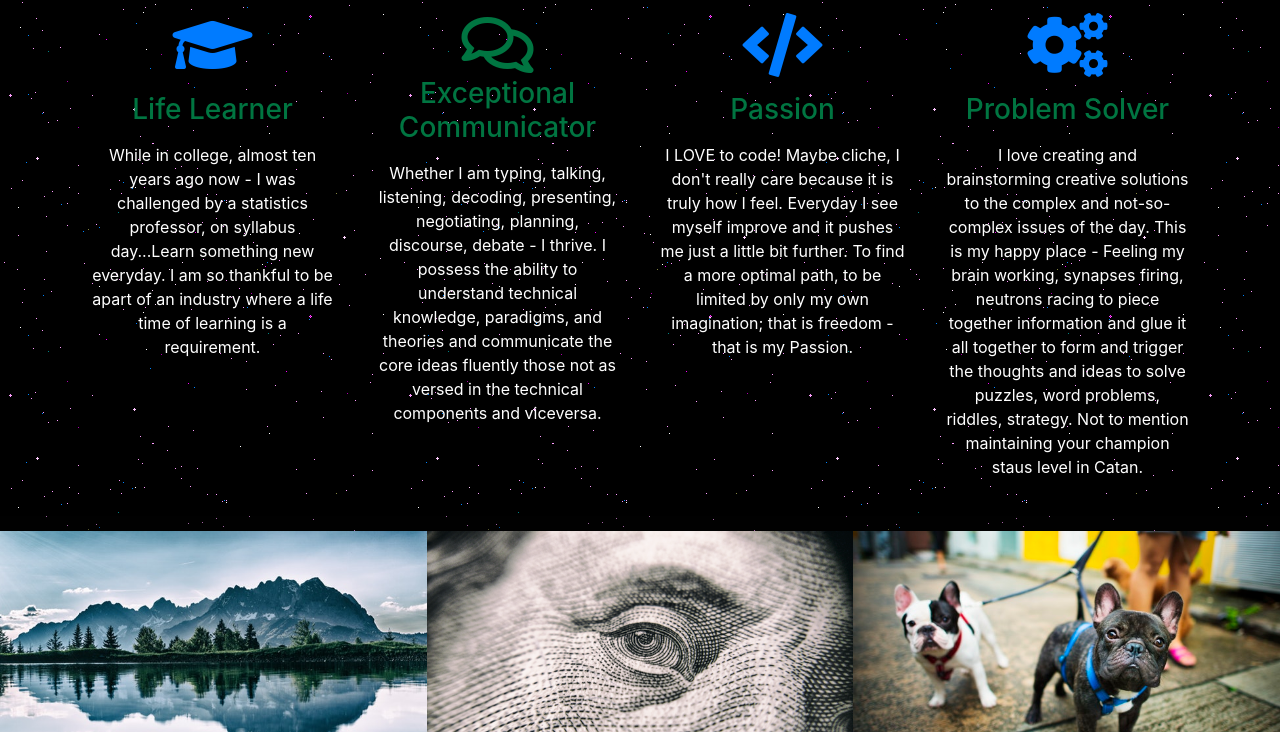
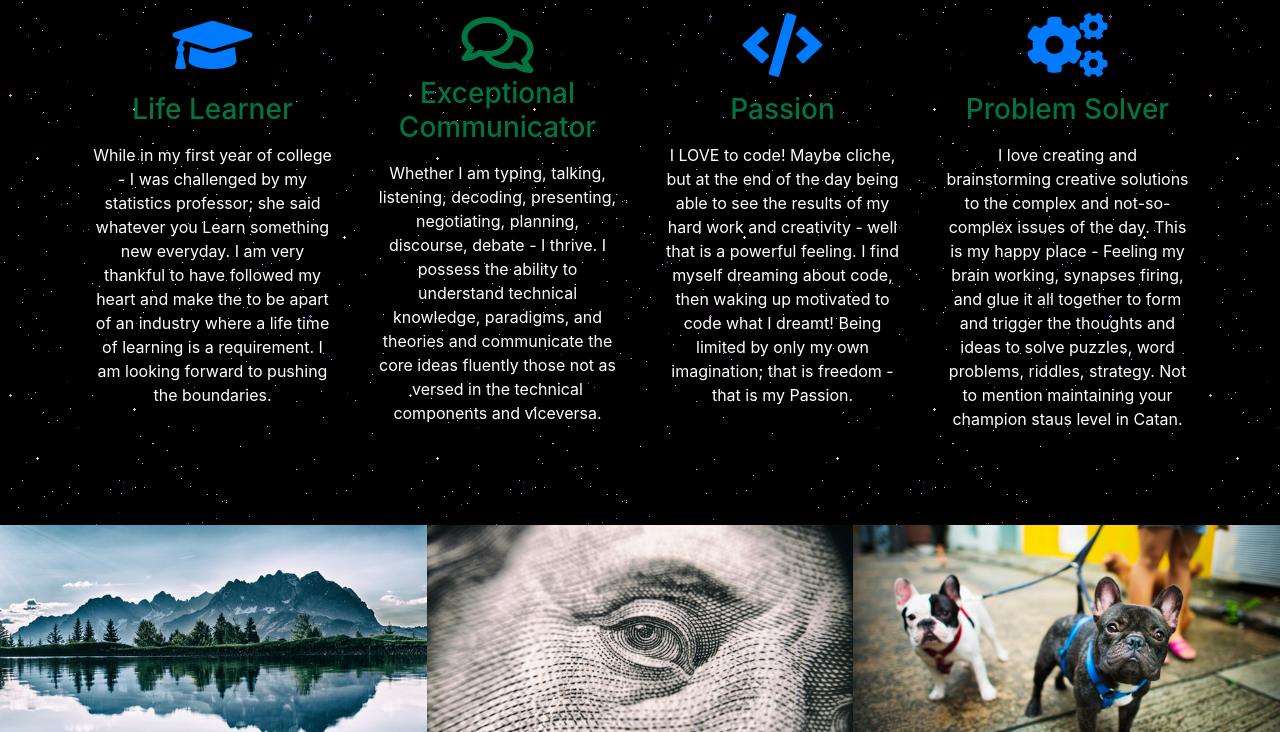
Before and after one commit to CharlesGrogan/github.io, a website with bundled scripts: page index.html in a window 1280 px wide. Shown: the part 974-1706 px from the top of the page. Built offline with nearby package versions, Linux system fonts and the light colour scheme.

```diff
--- a/index.html
+++ b/index.html
@@ -91,9 +91,10 @@
           <div class="service-box mt-5 mx-auto">
             <i class="fas fa-4x fa-graduation-cap text-primary mb-3 sr-icon-1"></i>
             <h3 class="mb-3" title="A Love of Learning">Life Learner</h3>
-            <p class="mb-0 skills">While in college, almost ten years ago now - I was challenged by a statistics
-              professor, on syllabus day...Learn something new everyday. I am so thankful to be apart of an industry
-              where a life time of learning is a requirement.</p>
+            <p class="mb-0 skills">While in my first year of college - I was challenged by my statistics
+              professor; she said whatever you Learn something new everyday. I am very thankful to have followed my
+              heart and make the to be apart of an industry
+              where a life time of learning is a requirement. I am looking forward to pushing the boundaries.</p>
           </div>
         </div>
         <div class="col-lg-3 col-md-6 text-center">
@@ -110,9 +111,10 @@
           <div class="service-box mt-5 mx-auto">
             <i class="fas fa-4x fa-code text-primary mb-3 sr-icon-3"></i>
             <h3 class="mb-3" title="I found My Life Calling!">Passion</h3>
-            <p class="mb-0 skills">I LOVE to code! Maybe cliche, I don't really care because it is truly how I feel.
-              Everyday I see myself improve and it pushes me just a little bit further. To find a more optimal path, to
-              be limited by only my own imagination; that is freedom - that is my Passion.</p>
+            <p class="mb-0 skills">I LOVE to code! Maybe cliche, but at the end of the day being able to see the
+              results of my hard work and creativity - well that is a powerful feeling.
+              I find myself dreaming about code, then waking up motivated to code what I dreamt! Being limited by only
+              my own imagination; that is freedom - that is my Passion.</p>
           </div>
         </div>
         <div class="col-lg-3 col-md-6 text-center">
@@ -121,8 +123,8 @@
             <h3 class="mb-3" title="Crtical Thinker & Creative Solutions">Problem Solver</h3>
             <p class="mb-0 skills">I love creating and brainstorming creative solutions to the complex and
               not-so-complex issues of the day.
-              This is my happy place - Feeling my brain working, synapses firing, neutrons racing to piece together
-              information and glue it all together to form and trigger the thoughts and ideas to solve puzzles, word
+              This is my happy place - Feeling my brain working, synapses firing, and glue it all together to form and
+              trigger the thoughts and ideas to solve puzzles, word
               problems, riddles, strategy. Not to mention maintaining your champion staus level in Catan. </p>
           </div>
         </div>
```
